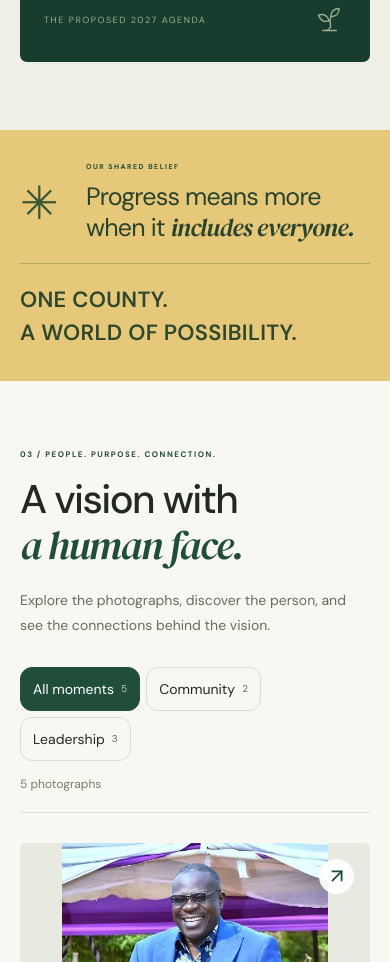
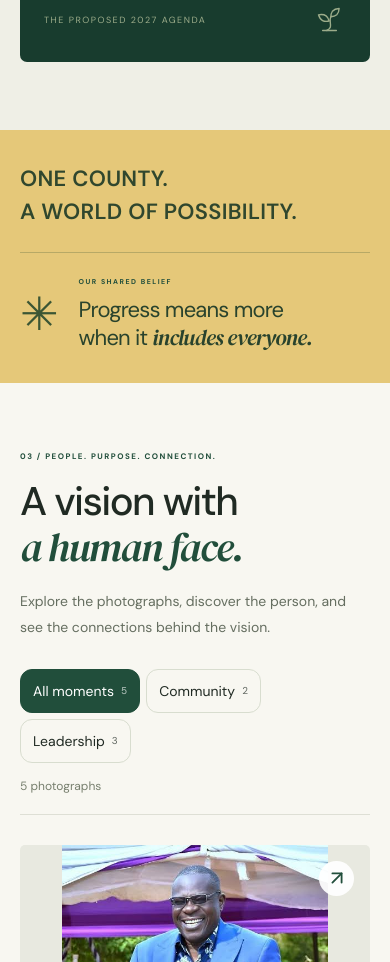
Before and after one commit to Graphicsking/Osiya, a Vue app: page / in a window 390 px wide. Shown: the part 3320-4282 px from the top of the page. Built offline with nearby package versions, Linux system fonts and the light colour scheme.

Commit message:
Update Site source

```diff
--- a/src/App.vue
+++ b/src/App.vue
@@ -142,7 +142,18 @@ onBeforeUnmount(() => {
       </div>
     </section>
 
-    <section class="statement"><div class="container statement-inner"><span class="statement-star">✳</span><div><div class="eyebrow">OUR SHARED BELIEF</div><div class="statement-copy">Progress means more<br />when it <span>includes everyone.</span></div></div><span class="statement-side">ONE COUNTY.<br />A WORLD OF POSSIBILITY.</span></div></section>
+    <section class="statement">
+      <div class="container statement-inner">
+        <div class="statement-side">ONE COUNTY.<br />A WORLD OF POSSIBILITY.</div>
+        <div class="statement-belief">
+          <span class="statement-star" aria-hidden="true">✳</span>
+          <div>
+            <div class="eyebrow">OUR SHARED BELIEF</div>
+            <div class="statement-copy">Progress means more<br />when it <span>includes everyone.</span></div>
+          </div>
+        </div>
+      </div>
+    </section>
 
     <section id="moments" class="moments section-space section-anchor">
       <div class="container">
--- a/src/enhancements.css
+++ b/src/enhancements.css
@@ -187,27 +187,49 @@ body { font-size: 16px; }
   .questions-photo { height: auto; }
 }
 
-/* Keep the two messages together instead of pushing the second to the edge. */
+/* Equal columns keep the separator centered and both messages balanced. */
 .statement { padding: 46px 0; }
-.statement-inner { justify-content: center; gap: 32px; }
+.statement-inner {
+  display: grid;
+  grid-template-columns: repeat(2, minmax(0, 1fr));
+  align-items: center;
+  gap: 0;
+  position: relative;
+}
+.statement-inner::before {
+  content: '';
+  position: absolute;
+  inset-block: 0;
+  left: 50%;
+  width: 1px;
+  background: #3b563445;
+}
 .statement-side {
   display: block;
   margin-left: 0;
-  padding-left: 36px;
-  border-left: 1px solid #3b563445;
-  max-width: 420px;
+  padding-right: 24px;
+  max-width: none;
   font-size: clamp(20px, 2vw, 28px);
   font-weight: 600;
   letter-spacing: .5px;
   line-height: 1.5;
   color: #30472e;
 }
-@media (max-width: 900px) {
-  .statement-inner { gap: 24px; }
-  .statement-side { padding-left: 24px; }
+.statement-belief {
+  display: flex;
+  align-items: center;
+  justify-content: flex-end;
+  gap: clamp(12px, 2vw, 24px);
+  padding-left: clamp(24px, 3vw, 48px);
 }
+.statement-star { flex-shrink: 0; font-size: clamp(36px, 5.5vw, 77px); }
+.statement .statement-copy { font-size: clamp(22px, 2.65vw, 34px); }
 @media (max-width: 700px) {
   .statement { padding: 32px 0; }
-  .statement-inner { display: grid; grid-template-columns: 46px minmax(0, 1fr); gap: 20px; }
-  .statement-side { grid-column: 1 / -1; max-width: none; padding: 19px 0 0; border-left: 0; border-top: 1px solid #3b563445; font-size: 22px; letter-spacing: .3px; }
+  .statement-inner { grid-template-columns: minmax(0, 1fr); gap: 24px; }
+  .statement-inner::before { display: none; }
+  .statement-side { padding: 0; font-size: 22px; letter-spacing: .3px; }
+  .statement-belief { justify-content: flex-start; gap: 20px; padding: 24px 0 0; border-top: 1px solid #3b563445; }
+  .statement-star { font-size: 46px; }
+  .statement .statement-copy { font-size: clamp(22px, 5.5vw, 25px); }
 }
--- a/src/layout.css
+++ b/src/layout.css
@@ -21,12 +21,10 @@
 .about-copy { min-width: 0; width: 100%; }
 .about-copy > p,
 .about-copy > .intro-copy { width: 100%; max-width: none; }
-.statement-inner { justify-content: flex-start; }
 .values-strip > .container { flex-wrap: wrap; row-gap: 10px; padding-block: 18px; }
 
 @media (max-width: 700px) {
   .about-grid { grid-template-columns: minmax(0, 1fr); gap: 40px; }
   .about-visual { margin: 0; }
-  .statement-inner { justify-content: normal; }
   .values-strip > .container { justify-content: center; column-gap: 15px; }
 }
```
